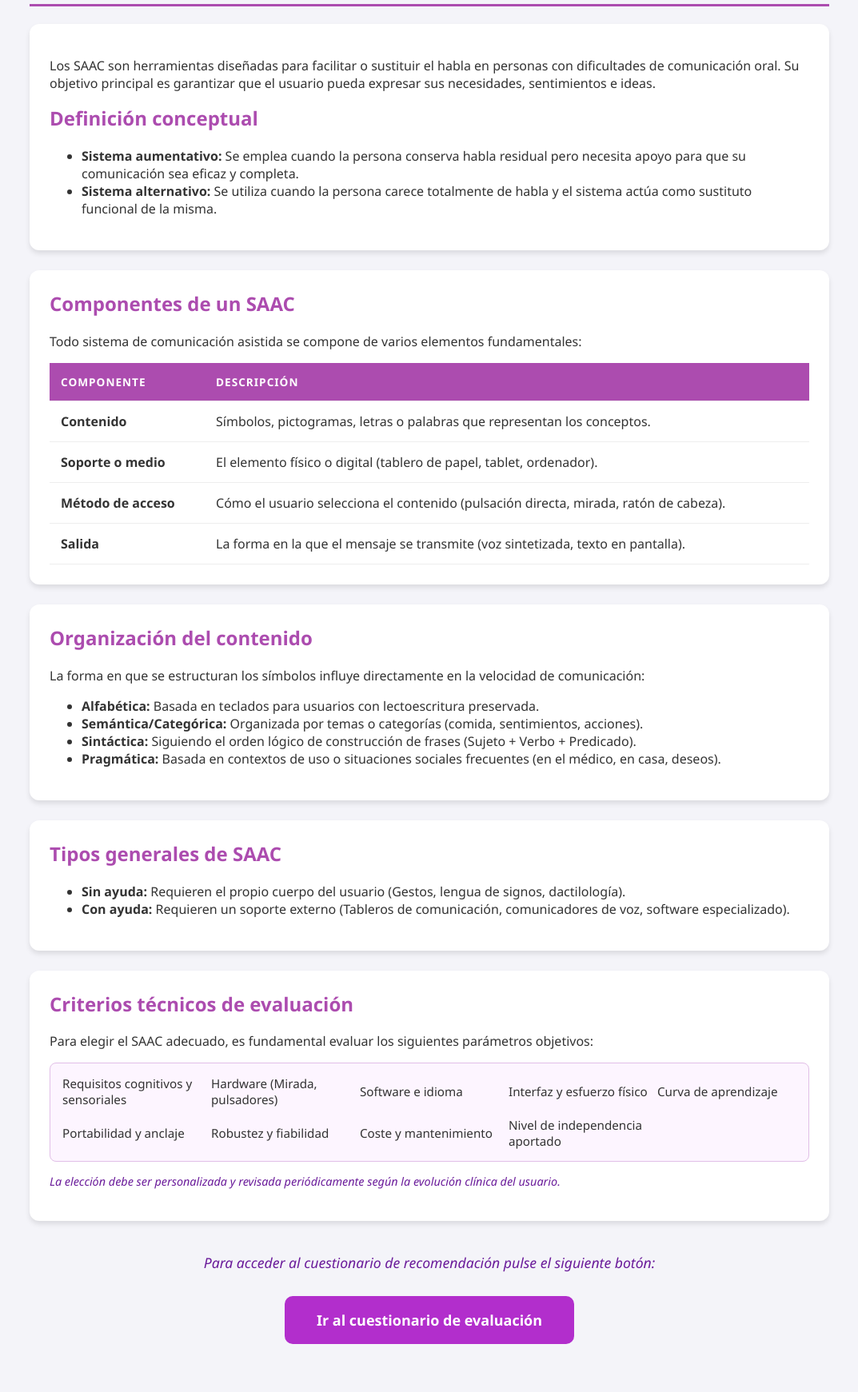
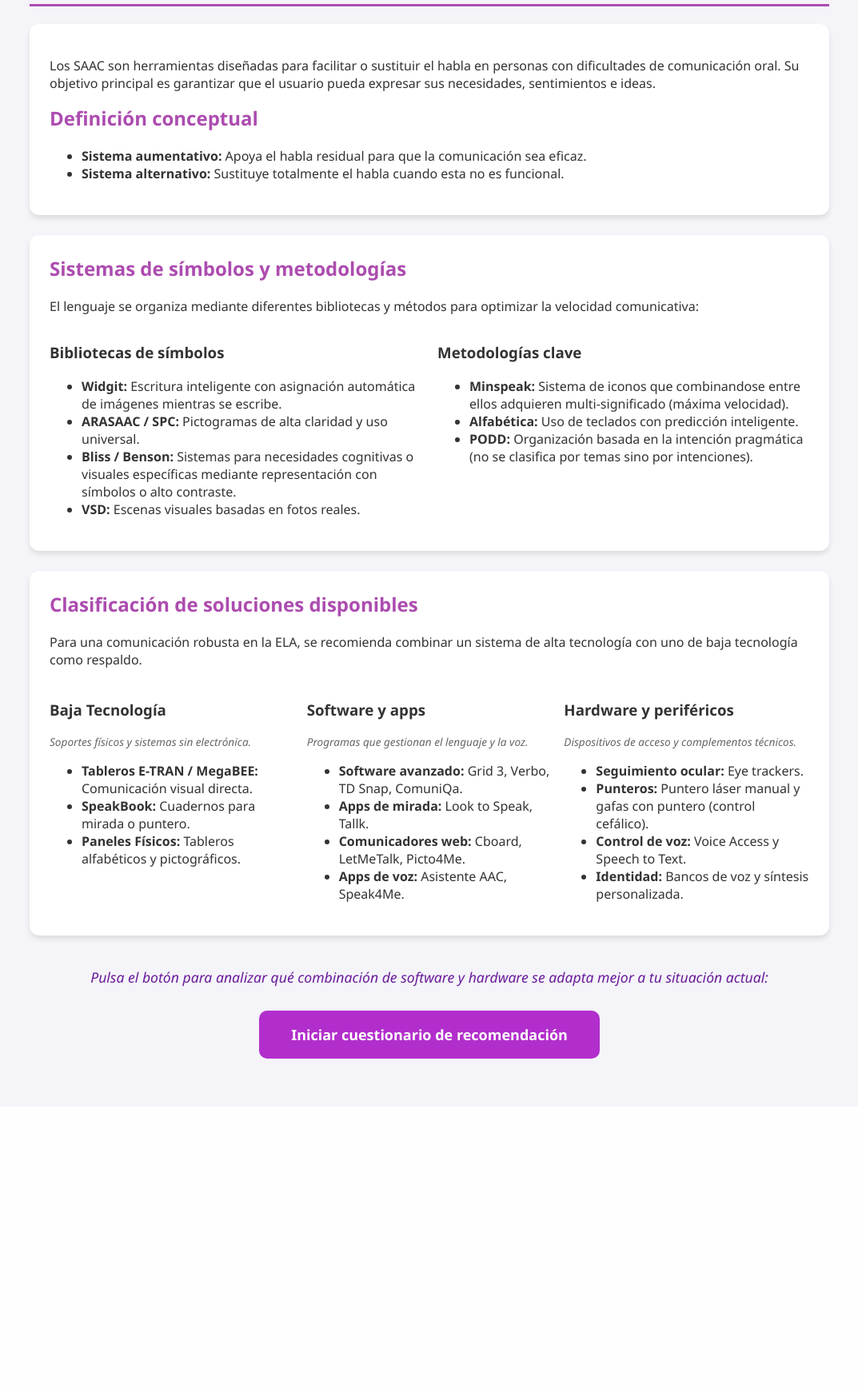
Before and after one commit to itslxcy/Trabajo-fin-de-grado, a Flask app: page /SAAC in a window 1280 px wide. Shown: the part 231-1972 px from the top of the page at 80% size, without its empty margins (103-1176 px from the left). After the commit the page ends 1555 px from the top, so only its background shows below. Run offline with Flask 3, Linux system fonts and the light colour scheme.

Commit message:
Adición de clasificación tecnológica

```diff
--- a/backend/templates/SAAC.html
+++ b/backend/templates/SAAC.html
@@ -2,7 +2,7 @@
 <html lang="es">
 <head>
     <meta charset="UTF-8">
-    <title>Sistemas SAAC</title>
+    <title>Sistemas SAAC - ELA</title>
     <link rel="stylesheet" href="{{ url_for('static', filename='estilos.css') }}">
 </head>
 <body>
@@ -20,86 +20,87 @@
 
         <h2>Definición conceptual</h2>
         <ul>
-            <li><strong>Sistema aumentativo:</strong> Se emplea cuando la persona conserva habla residual pero necesita apoyo para que su comunicación sea eficaz y completa.</li>
-            <li><strong>Sistema alternativo:</strong> Se utiliza cuando la persona carece totalmente de habla y el sistema actúa como sustituto funcional de la misma.</li>
+            <li><strong>Sistema aumentativo:</strong> Apoya el habla residual para que la comunicación sea eficaz.</li>
+            <li><strong>Sistema alternativo:</strong> Sustituye totalmente el habla cuando esta no es funcional.</li>
         </ul>
     </div>
 
     <div class="seccion">
-        <h2>Componentes de un SAAC</h2>
-        <p>Todo sistema de comunicación asistida se compone de varios elementos fundamentales:</p>
-        <table style="margin-top: 15px;">
-            <thead>
-                <tr>
-                    <th>Componente</th>
-                    <th>Descripción</th>
-                </tr>
-            </thead>
-            <tbody>
-                <tr>
-                    <td><strong>Contenido</strong></td>
-                    <td>Símbolos, pictogramas, letras o palabras que representan los conceptos.</td>
-                </tr>
-                <tr>
-                    <td><strong>Soporte o medio</strong></td>
-                    <td>El elemento físico o digital (tablero de papel, tablet, ordenador).</td>
-                </tr>
-                <tr>
-                    <td><strong>Método de acceso</strong></td>
-                    <td>Cómo el usuario selecciona el contenido (pulsación directa, mirada, ratón de cabeza).</td>
-                </tr>
-                <tr>
-                    <td><strong>Salida</strong></td>
-                    <td>La forma en la que el mensaje se transmite (voz sintetizada, texto en pantalla).</td>
-                </tr>
-            </tbody>
-        </table>
+        <h2>Sistemas de símbolos y metodologías</h2>
+        <p>El lenguaje se organiza mediante diferentes bibliotecas y métodos para optimizar la velocidad comunicativa:</p>
+
+        <div style="display: grid; grid-template-columns: 1fr 1fr; gap: 20px;">
+            <div>
+                <h3>Bibliotecas de símbolos</h3>
+                <ul>
+                    <li><strong>Widgit:</strong> Escritura inteligente con asignación automática de imágenes mientras se escribe.</li>
+                    <li><strong>ARASAAC / SPC:</strong> Pictogramas de alta claridad y uso universal.</li>
+                    <li><strong>Bliss / Benson:</strong> Sistemas para necesidades cognitivas o visuales específicas mediante representación con símbolos o alto contraste.</li>
+                    <li><strong>VSD:</strong> Escenas visuales basadas en fotos reales.</li>
+                </ul>
+            </div>
+            <div>
+                <h3>Metodologías clave</h3>
+                <ul>
+                    <li><strong>Minspeak:</strong> Sistema de iconos que combinandose entre ellos adquieren multi-significado (máxima velocidad).</li>
+                    <li><strong>Alfabética:</strong> Uso de teclados con predicción inteligente.</li>
+                    <li><strong>PODD:</strong> Organización basada en la intención pragmática (no se clasifica por temas sino por intenciones).</li>
+                </ul>
+            </div>
+        </div>
     </div>
 
     <div class="seccion">
-        <h2>Organización del contenido</h2>
-        <p>La forma en que se estructuran los símbolos influye directamente en la velocidad de comunicación:</p>
+    <h2>Clasificación de soluciones disponibles</h2>
+    <p>Para una comunicación robusta en la ELA, se recomienda combinar un sistema de alta tecnología con uno de baja tecnología como respaldo.</p>
+
+    <div style="display: flex; gap: 15px; flex-wrap: wrap; margin-top: 20px;">
+
+        <!-- Columna 1: Baja Tecnología -->
+        <div class="seccion-sub" style="flex: 1; min-width: 250px;">
+            <h3><strong>Baja Tecnología</strong></h3>
+            <p><small>Soportes físicos y sistemas sin electrónica.</small></p>
             <ul>
-            <li><strong>Alfabética:</strong> Basada en teclados para usuarios con lectoescritura preservada.</li>
-            <li><strong>Semántica/Categórica:</strong> Organizada por temas o categorías (comida, sentimientos, acciones).</li>
-            <li><strong>Sintáctica:</strong> Siguiendo el orden lógico de construcción de frases (Sujeto + Verbo + Predicado).</li>
-            <li><strong>Pragmática:</strong> Basada en contextos de uso o situaciones sociales frecuentes (en el médico, en casa, deseos).</li>
+                <li><strong>Tableros E-TRAN / MegaBEE:</strong> Comunicación visual directa.</li>
+                <li><strong>SpeakBook:</strong> Cuadernos para mirada o puntero.</li>
+                <li><strong>Paneles Físicos:</strong> Tableros alfabéticos y pictográficos.</li>
             </ul>
         </div>
 
-    <div class="seccion">
-        <h2>Tipos generales de SAAC</h2>
+        <!-- Columna 2: Alta Tecnología (Software) -->
+        <div class="seccion-sub" style="flex: 1; min-width: 250px;">
+            <h3><strong>Software y apps</strong></h3>
+            <p><small>Programas que gestionan el lenguaje y la voz.</small></p>
             <ul>
-            <li><strong>Sin ayuda:</strong> Requieren el propio cuerpo del usuario (Gestos, lengua de signos, dactilología).</li>
-            <li><strong>Con ayuda:</strong> Requieren un soporte externo (Tableros de comunicación, comunicadores de voz, software especializado).</li>
+                <li><strong>Software avanzado:</strong> Grid 3, Verbo, TD Snap, ComuniQa.</li>
+                <li><strong>Apps de mirada:</strong> Look to Speak, Tallk.</li>
+                <li><strong>Comunicadores web:</strong> Cboard, LetMeTalk, Picto4Me.</li>
+                <li><strong>Apps de voz:</strong> Asistente AAC, Speak4Me.</li>
             </ul>
         </div>
 
-    <div class="seccion">
-        <h2>Criterios técnicos de evaluación</h2>
-        <p>Para elegir el SAAC adecuado, es fundamental evaluar los siguientes parámetros objetivos:</p>
-
-        <div class="opciones-grid" style="margin-top: 10px;">
-            <div class="opcion-item"> Requisitos cognitivos y sensoriales</div>
-            <div class="opcion-item"> Hardware (Mirada, pulsadores)</div>
-            <div class="opcion-item"> Software e idioma</div>
-            <div class="opcion-item"> Interfaz y esfuerzo físico</div>
-            <div class="opcion-item"> Curva de aprendizaje</div>
-            <div class="opcion-item"> Portabilidad y anclaje</div>
-            <div class="opcion-item"> Robustez y fiabilidad</div>
-            <div class="opcion-item"> Coste y mantenimiento</div>
-            <div class="opcion-item"> Nivel de independencia aportado</div>
+        <!-- Columna 3: Periféricos y Ayudas -->
+        <div class="seccion-sub" style="flex: 1; min-width: 250px;">
+            <h3><strong>Hardware y periféricos</strong></h3>
+            <p><small>Dispositivos de acceso y complementos técnicos.</small></p>
+            <ul>
+                <li><strong>Seguimiento ocular:</strong> Eye trackers.</li>
+                <li><strong>Punteros:</strong> Puntero láser manual y gafas con puntero (control cefálico).</li>
+                <li><strong>Control de voz:</strong> Voice Access y Speech to Text.</li>
+                <li><strong>Identidad:</strong> Bancos de voz y síntesis personalizada.</li>
+            </ul>
         </div>
 
-        <p class="nota-clinica" style="margin-top: 15px;">La elección debe ser personalizada y revisada periódicamente según la evolución clínica del usuario.</p>
     </div>
+</div>
+
 
     <div style="text-align: center; margin-top: 40px; margin-bottom: 60px;">
         <p class="nota-clinica" style="margin-bottom: 20px; font-size: 1.1em;">
-            Para acceder al cuestionario de recomendación pulse el siguiente botón:
+            Pulsa el botón para analizar qué combinación de software y hardware se adapta mejor a tu situación actual:
         </p>
         <a href="/cuestionario" class="boton-enviar" style="text-decoration: none; display: inline-block; width: auto; padding: 18px 40px;">
-            Ir al cuestionario de evaluación
+            Iniciar cuestionario de recomendación
         </a>
     </div>
 
```
Also changed, not shown: backend/static/estilos.css (+4 -8 lines), backend/templates/ELA.html (+2 -5 lines), backend/templates/informacion.html (+63 -1 lines), 2 other files. Lines whose indentation alone changed are shown as unchanged.
